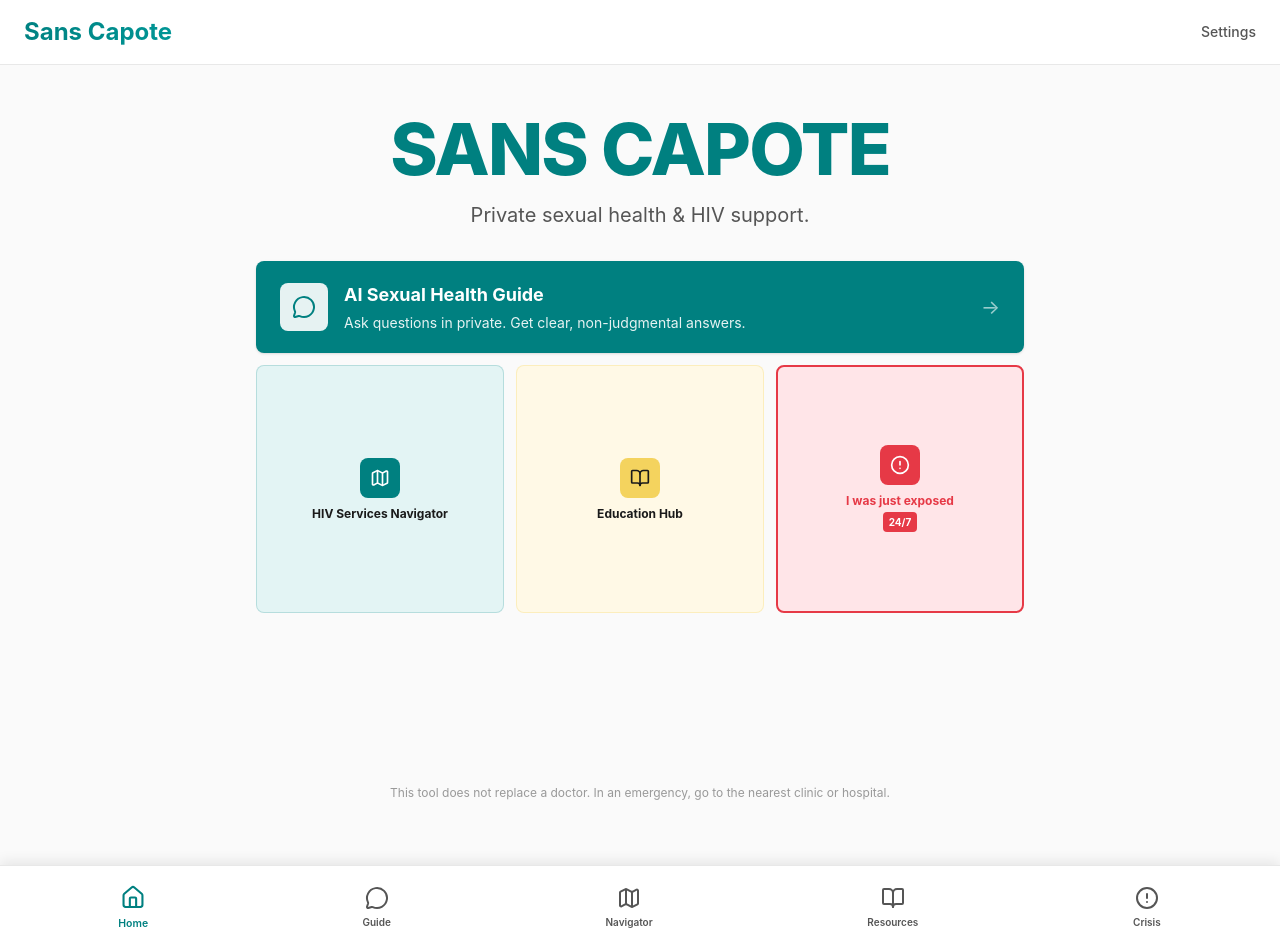
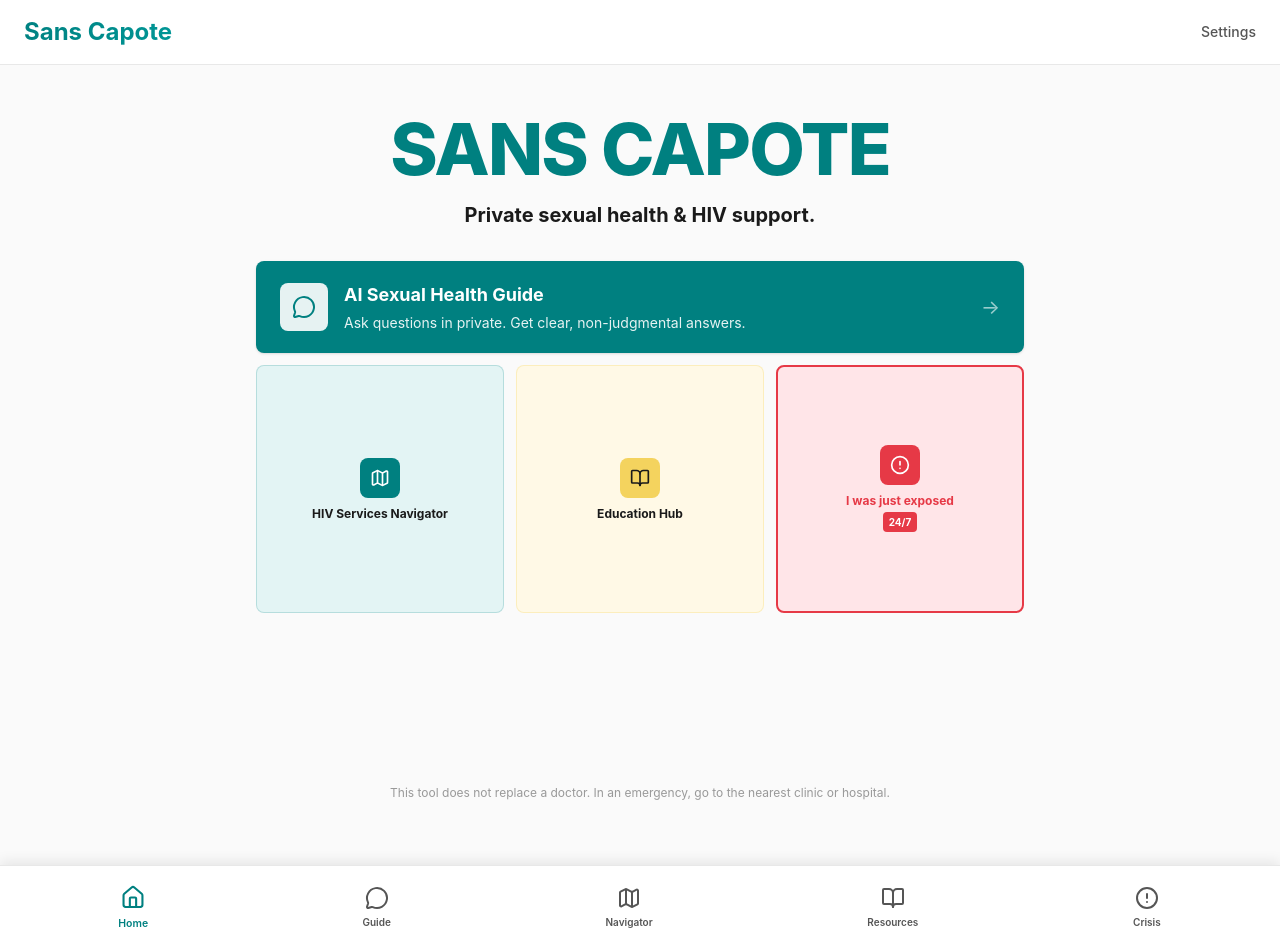
Before and after one commit to david-ac1/Sans-Capote, a Next.js app: page / in a window 1280 px wide. Built offline with nearby package versions, Linux system fonts and the light colour scheme.

Commit message:
UI updates

```diff
--- a/src/app/page.tsx
+++ b/src/app/page.tsx
@@ -16,7 +16,7 @@ export default function Home() {
             SANS CAPOTE
           </h1>
 
-          <p className="text-lg sm:text-xl text-[#555555] max-w-xl mx-auto">
+          <p className="text-lg sm:text-xl text-[#1a1a1a] font-bold max-w-xl mx-auto">
             {t(strings.home.subtitle, language)}
           </p>
         </header>
```
